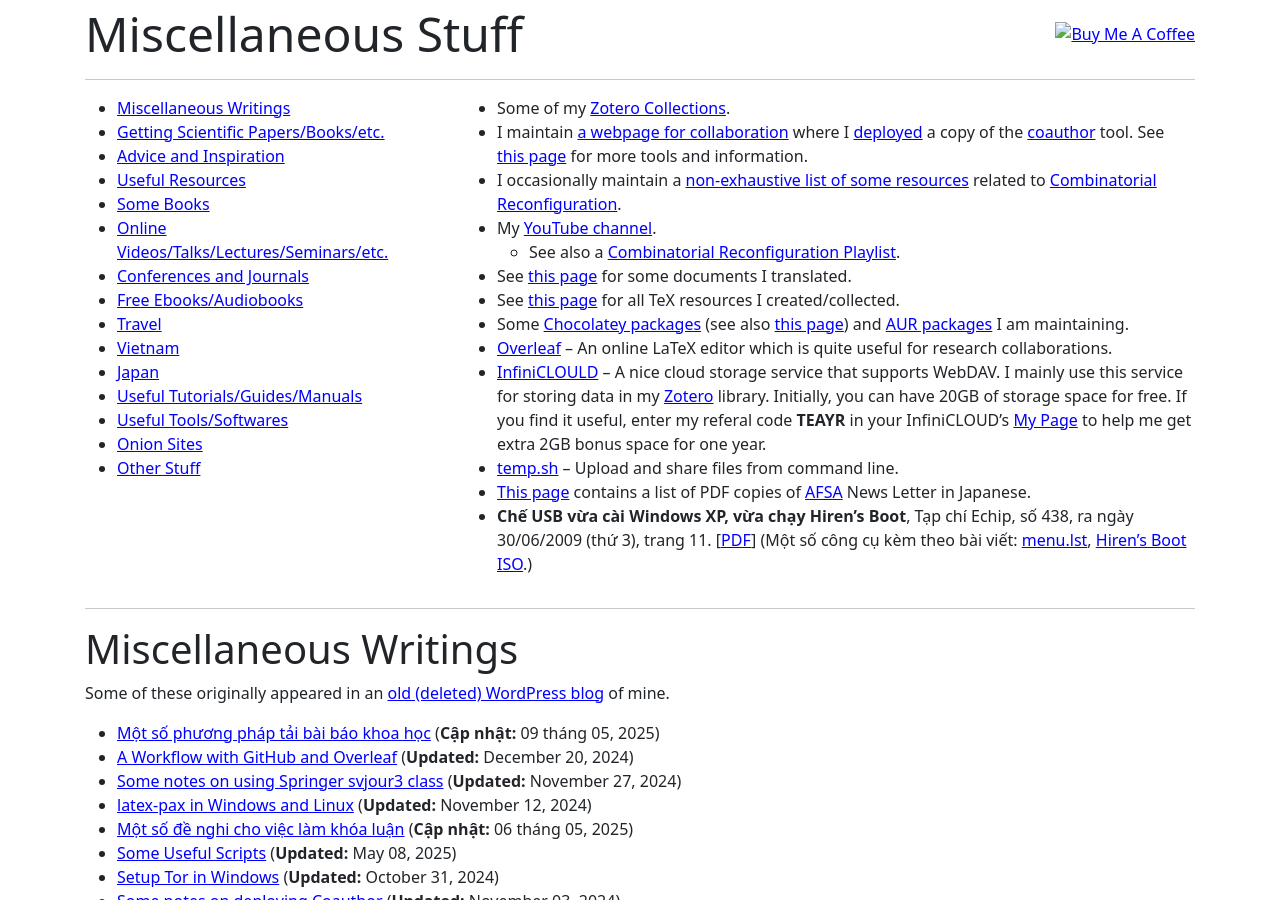
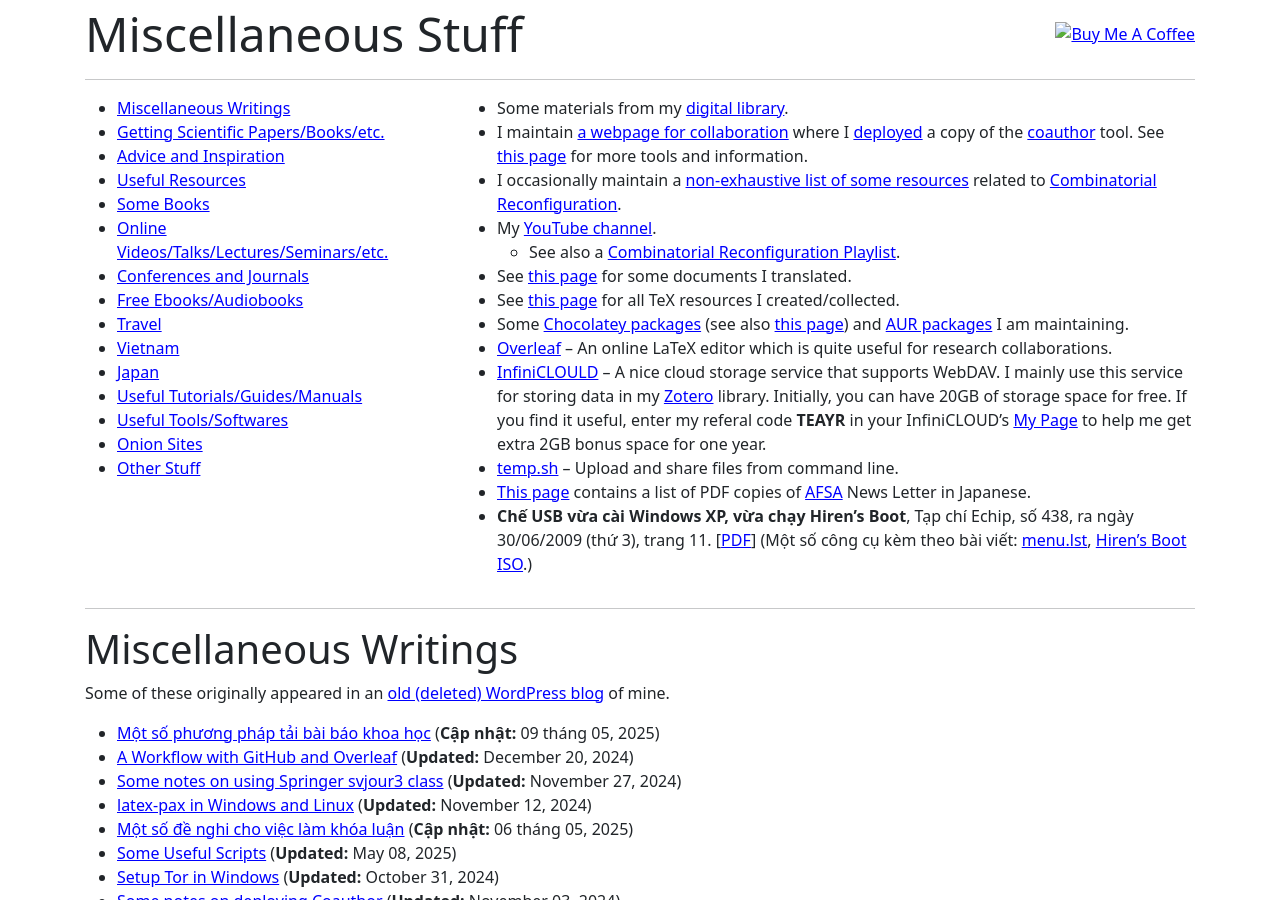
Before and after one commit to hoanganhduc/hoanganhduc.github.io, a Jekyll site: the page built from misc.md, in a window 1280 px wide and 900 px high. Built offline with Jekyll 4.4.1, drawn with Linux system fonts in a browser that asks for light colours; nearby versions of some CDN libraries; a style sheet for code colours, icons or effects is not loaded; some of the changed text lies outside the part shown.

Commit message:
Updated @ 2025-05-12  14:38:59 ICT

```diff
--- a/misc.md
+++ b/misc.md
@@ -20,7 +20,7 @@ lang: en
 </div>
 
 <div class="col-xs-12 col-sm-8 col-md-8 col-lg-8" markdown="1">
-* Some of my [Zotero Collections]({{ site.baseurl }}/zotero/).
+* Some materials from my [digital library]({{ site.baseurl }}/library/).
 * I maintain [a webpage for collaboration](https://coauthor.hoanganhduc.org/) where I [deployed]({% link _posts/2024-10-25-some-notes-on-deploying-coauthor.md %}) a copy of the [coauthor](https://github.com/edemaine/coauthor) tool. See [this page](https://github.com/edemaine/cosuite) for more tools and information.
 * I occasionally maintain a [non-exhaustive list of some resources]({% link reconf/index.md %}) related to [Combinatorial Reconfiguration](https://en.wikipedia.org/wiki/Reconfiguration).
 * My [YouTube channel](https://www.youtube.com/@hoanganhduc).
```
Also changed, not shown: other parts of misc.md (+1 -1 lines), 1 other file.
